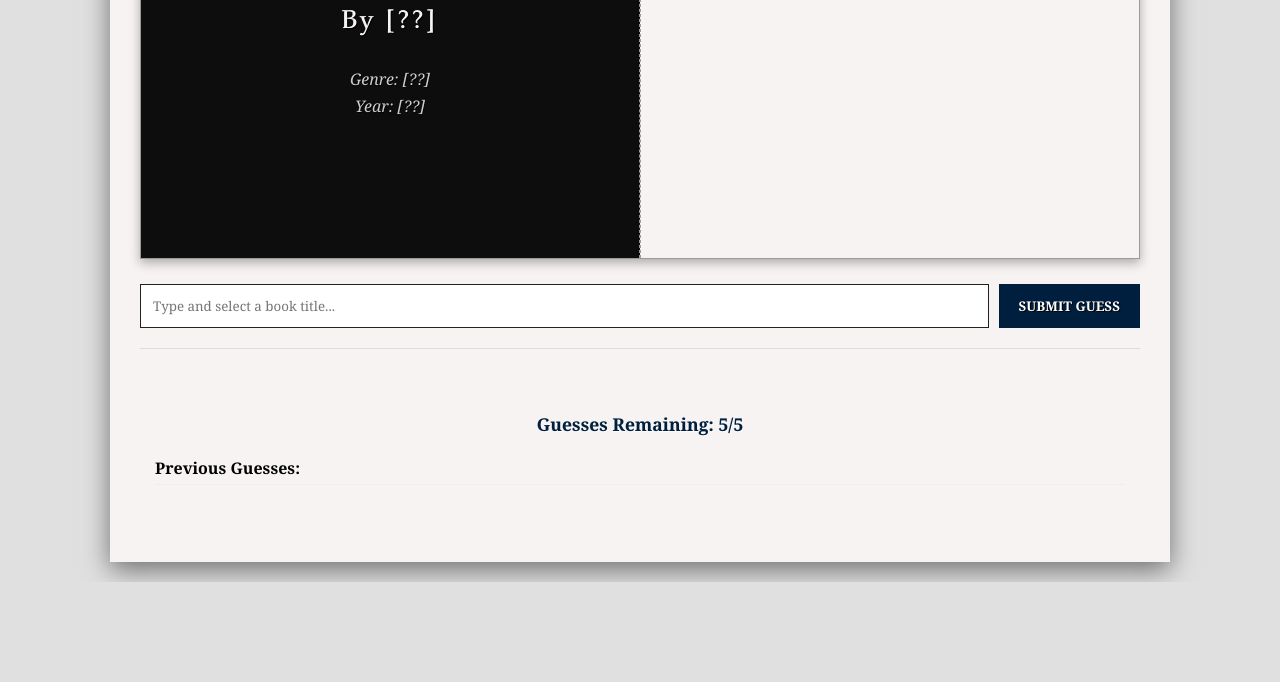
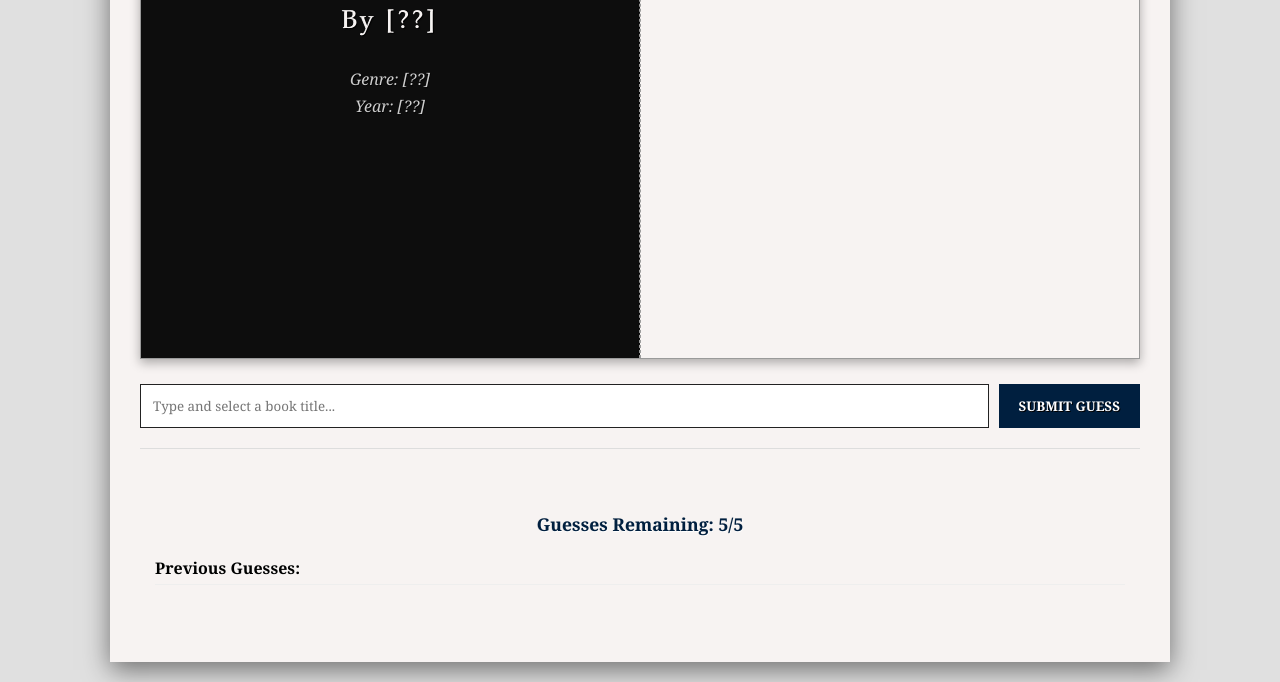
Before and after one commit to dzapp-ops/bookguessr, a plain HTML site: page index.html in a window 1280 px wide. Shown: the part 330-1012 px from the top of the page. Before the commit the page ends 912 px from the top, so only its background shows below. Drawn offline with Linux system fonts and the light colour scheme.

Commit message:
Update style.css

```diff
--- a/style.css
+++ b/style.css
@@ -106,7 +106,7 @@ h1 {
     justify-content: space-between;
     gap: 0;
     margin-bottom: 25px;
-    height: 450px;
+    height: 550px;
     border: 1px solid var(--secondary-color);
     /* Sharp corners */
     box-shadow: 0 4px 10px rgba(0, 0, 0, 0.3);
```
